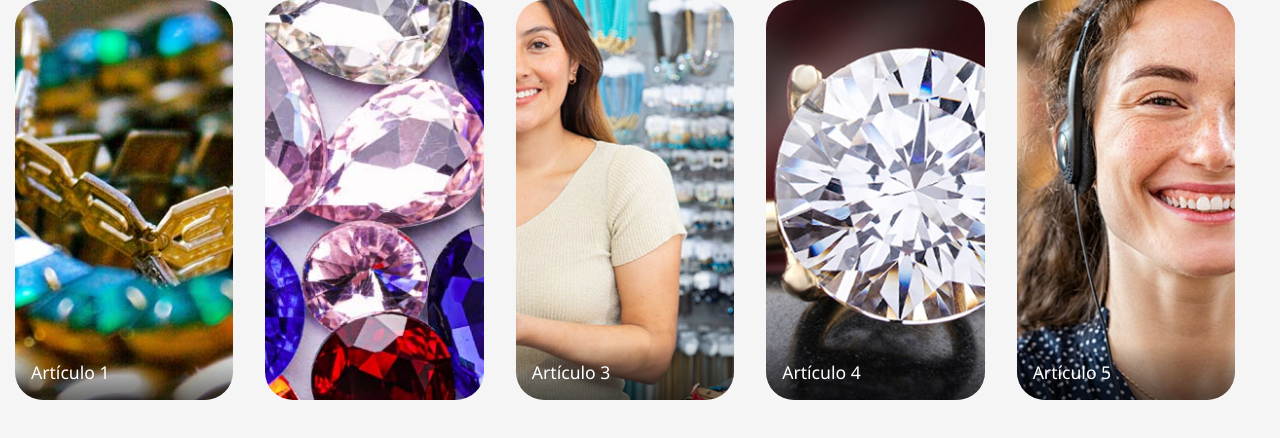
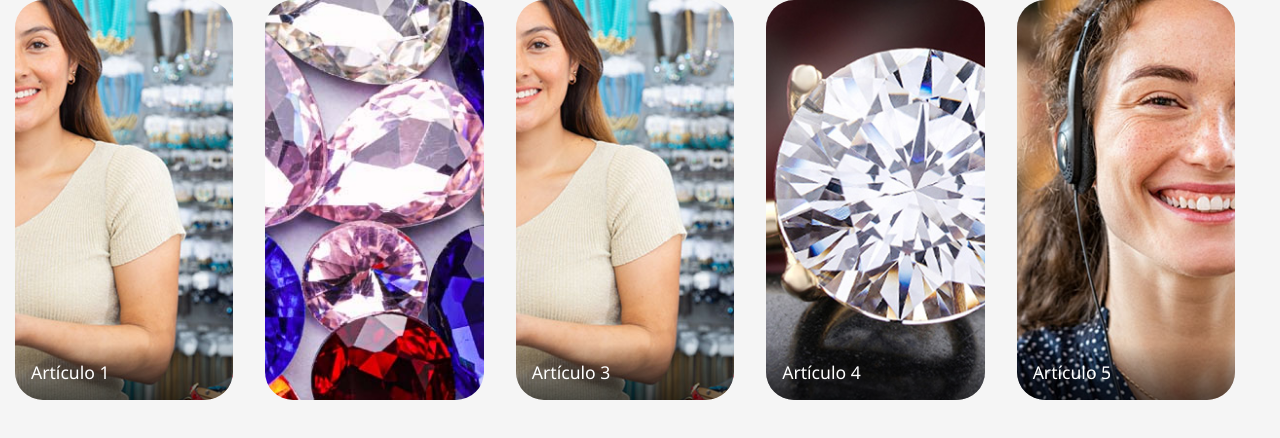
Before and after one commit to MatYanez/pruebas, a plain HTML site: page index.html in a window 1280 px wide. Drawn offline with Linux system fonts and the light colour scheme.

Commit message:
Update index.html

```diff
--- a/index.html
+++ b/index.html
@@ -97,7 +97,7 @@
   <div class="carousel" id="carousel">
     <div class="carousel-track" id="track">
       <div class="card active">
-        <img src="/img/blog-139.jpg" alt="">
+        <img src="https://github.com/MatYanez/pruebas/blob/main/img/blog-141.jpg" alt="">
         <div class="overlay">Artículo 1</div>
       </div>
       <div class="card next">
```
